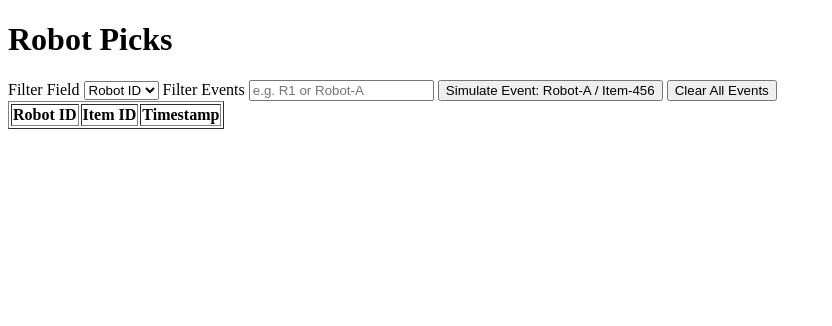
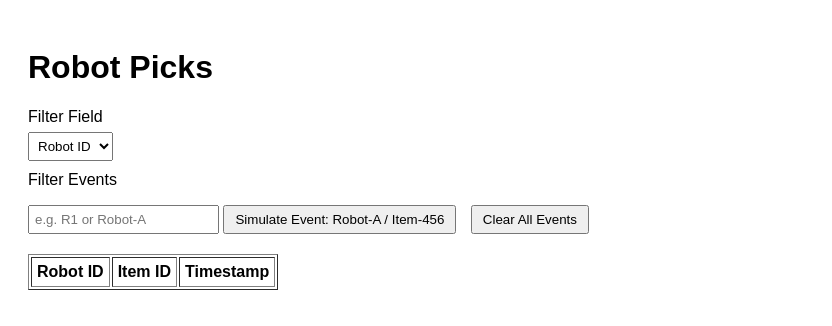
Before and after one commit to mnofresno/robot-picks-app, a plain HTML site: page frontend/index.html in a window 1280 px wide. Shown: the whole page, without its empty margins (0-832 px from the left). Drawn offline with Linux system fonts and the light colour scheme; no server answers.

Commit message:
Add minimal readability styles to main UI

```diff
--- a/frontend/index.html
+++ b/frontend/index.html
@@ -4,6 +4,36 @@
     <meta charset="UTF-8" />
     <meta name="viewport" content="width=device-width, initial-scale=1.0" />
     <title>Robot Picks App</title>
+    <style>
+      body {
+        font-family: Arial, sans-serif;
+        padding: 20px;
+      }
+
+      label {
+        display: block;
+        margin-bottom: 6px;
+      }
+
+      input,
+      select {
+        margin-bottom: 10px;
+        padding: 5px;
+      }
+
+      button {
+        margin: 10px 10px 10px 0;
+        padding: 5px 10px;
+      }
+
+      table {
+        margin-top: 10px;
+      }
+
+      td {
+        margin: 4px 0;
+      }
+    </style>
   </head>
   <body>
     <h1>Robot Picks</h1>
@@ -16,7 +46,7 @@
     <input id="robotFilter" type="text" placeholder="e.g. R1 or Robot-A" />
     <button id="simulateButton" type="button">Simulate Event</button>
     <button id="clearButton" type="button">Clear All Events</button>
-    <table border="1">
+    <table border="1" cellpadding="5">
       <thead>
         <tr>
           <th>Robot ID</th>
```
